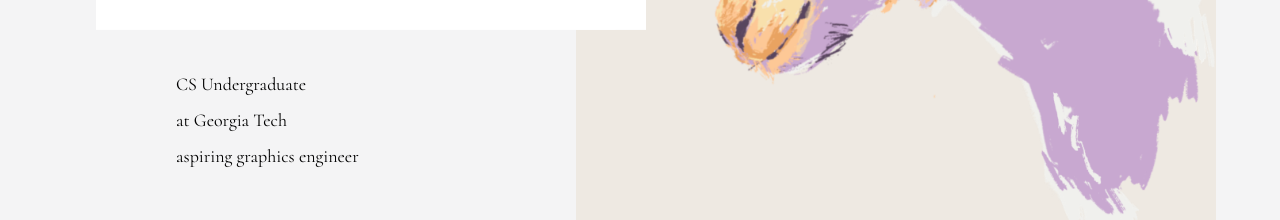
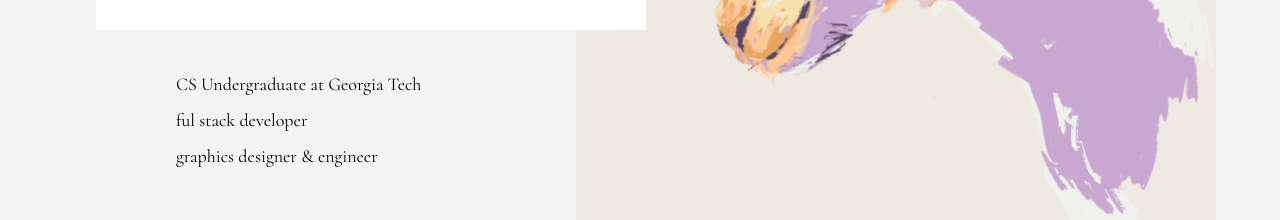
Before and after one commit to ohu9/olivia-hu-website, a Next.js app: page / in a window 1280 px wide. Shown: the part 445-665 px from the top of the page. Built offline with nearby package versions, Linux system fonts and the light colour scheme; a web font is replaced by a local one.

Commit message:
commit before switching page order

```diff
--- a/components/Contact.tsx
+++ b/components/Contact.tsx
@@ -33,11 +33,11 @@ export default function Contact() {
                 viewport={{ once: true }}
                 transition={{ duration: .8, delay: .3}}
 
-                src='/projects/agora.png'
+                src='/seagull.png'
                 alt='rocket drones image'
                 width='800'
                 height='800'
-                className='object-cover md:min-h-[80%] w-full lg:ml-32 md:w-[40%] '/>
+                className='object-contain md:min-h-[80%] w-full lg:ml-32 md:w-[40%] '/>
             <div>
                 <motion.div
                     initial={{ opacity: 0, x:15 }}
--- a/components/Home.tsx
+++ b/components/Home.tsx
@@ -39,21 +39,21 @@ export function Home() {
                     animate={{ opacity:1, x:0 }}
                     exit={{ opacity:0, y:-20 }}
                     transition={{duration: 0.6, delay:0.8}}>
-                    CS Undergraduate
+                    CS Undergraduate at Georgia Tech
                 </motion.div>
                 <motion.div
                     initial={{ opacity:0, x:20 }}
                     animate={{ opacity:1, x:0 }}
                     exit={{ opacity:0, y:-20 }}
                     transition={{duration: 0.6, delay:.9}}>
-                    at Georgia Tech
+                    ful stack developer
                 </motion.div>
                 <motion.div
                     initial={{ opacity:0, x:20 }}
                     animate={{ opacity:1, x:0 }}
                     exit={{ opacity:0, y:-20 }}
                     transition={{duration: 0.6, delay:1.0}}>
-                    aspiring graphics engineer
+                    graphics designer &amp; engineer
                 </motion.div>
             </div>
         </div>
--- a/components/Portfolio.tsx
+++ b/components/Portfolio.tsx
@@ -7,7 +7,7 @@ import classNames from "classnames";
 const items = [
     {
         id: 101,
-        name: 'Agora Website',
+        name: 'Productivity App Design Project',
         tags: ['Frontend',],
         img: '/projects/agora.png',
         description: 'Lorem ipsum dolor sit amet, consectetur adipiscing elit. Aenean odio justo, aliquam eget mollis ac, pellentesque sit amet eros. Aenean lacinia nulla urna, vitae laoreet turpis tincidunt eget. Nullam mollis justo nunc, nec sodales ex euismod quis. Cras varius ante quis tempus imperdiet. Quisque et turpis eu diam cursus condimentum non ac enim. Suspendisse viverra turpis in turpis semper elementum. Sed aliquam eget velit vel elementum. Sed ullamcorper diam ut arcu gravida aliquam. Phasellus consectetur lacus malesuada est vulputate, vitae lobortis dolor auctor. Phasellus auctor ipsum porttitor auctor pellentesque. Maecenas non mi aliquet, finibus metus vel, varius turpis. Pellentesque in lacus in mauris rutrum vehicula feugiat sed enim. Curabitur faucibus quis lacus eu mollis. Class aptent taciti sociosqu ad litora torquent per conubia nostra, per inceptos himenaeos. Sed ut odio risus. Integer quis lorem lobortis, cursus felis vel, egestas sapien. Nullam iaculis quam nec lacinia varius. Phasellus dignissim congue imperdiet. Nulla non nulla tellus. Fusce tristique ligula sit amet purus semper, faucibus pulvinar mi pulvinar. Nam et fermentum neque. Proin vel turpis eu quam elementum convallis. Morbi in mi maximus ex pellentesque auctor ut sit amet ipsum. Ut cursus augue id tellus scelerisque luctus. In hac habitasse platea dictumst.',
@@ -185,6 +185,21 @@ export function Portfolio() {
             </div>
 
             {/* OTHER PROJECTS */}
+            <div className="flex flex-col w-full h-96 mt-32">
+                <motion.div
+                    initial={{ opacity: 0, y:15 }}
+                    whileInView={{ opacity: 1, y:0 }}
+                    viewport={{ once: true }}
+                    transition={{ duration: .8, delay: .5}}
+                    className="flex flex-col items-center w-full h-96">
+                        <div className="flex gap-8 items-center mx-auto">
+                            <span className="inline w-52 h-[1px] bg-black"/>
+                            <p className="inline font-playfair text-4xl text-center font-bold tracking-[.4rem]">other projects</p>
+                            <span className="inline w-52 h-[1px] bg-black"/>
+                        </div>
+                </motion.div>
+
+            </div>
 
         </div>
         // <div className="w-3/4 mt-12 mx-auto md:grid xl:grid-cols-3 md:grid-cols-2 md:gap-7 space-y-5 md:space-y-0">
```
Also changed, not shown: public/seagull.png (added).
